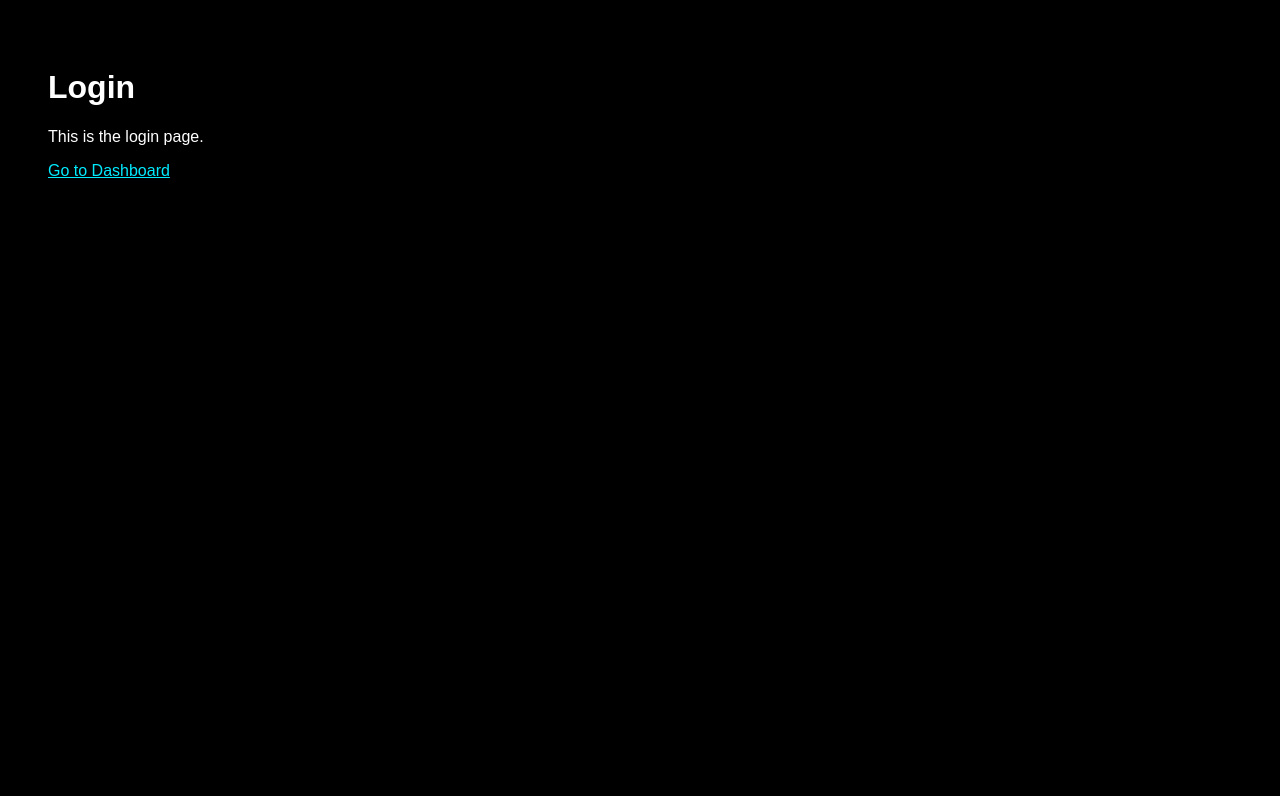
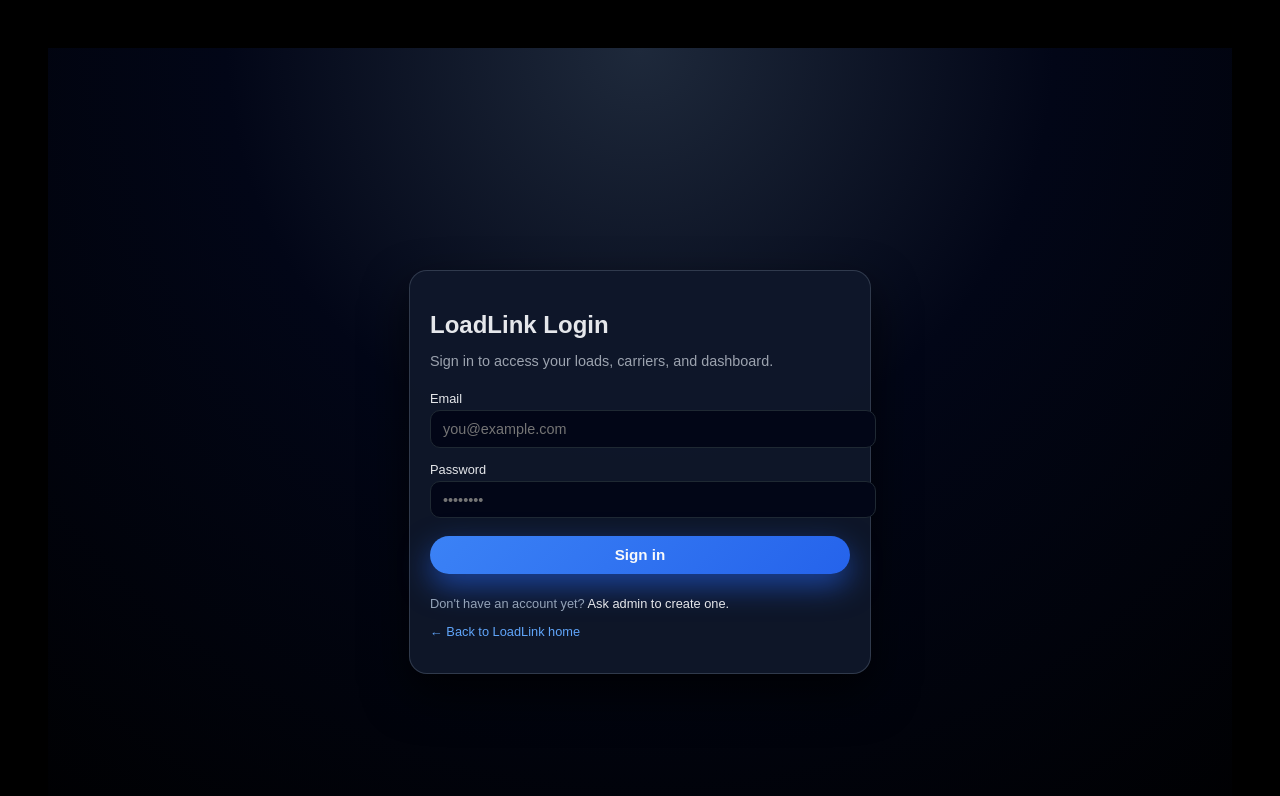
Before and after one commit to m6998499/Load-link-frontend, a Next.js app: page /login in a window 1280 px wide. Shown: the top 796 px of the page. Built offline with nearby package versions, Linux system fonts and the light colour scheme; no server answers.

Commit message:
Update login.js

```diff
--- a/pages/login.js
+++ b/pages/login.js
@@ -1,9 +1,226 @@
+// pages/login.jsx
+import Head from "next/head";
+import { useState } from "react";
+
+const BACKEND_URL =
+  process.env.NEXT_PUBLIC_BACKEND_URL ||
+  "https://load-link-backend.onrender.com";
+
 export default function Login() {
+  const [email, setEmail] = useState("");
+  const [password, setPassword] = useState("");
+  const [status, setStatus] = useState("idle"); // idle | loading | success | error
+  const [message, setMessage] = useState("");
+
+  const handleSubmit = async (e) => {
+    e.preventDefault();
+    setStatus("loading");
+    setMessage("");
+
+    try {
+      const res = await fetch(`${BACKEND_URL}/api/auth/login`, {
+        method: "POST",
+        headers: { "Content-Type": "application/json" },
+        body: JSON.stringify({ email, password }),
+      });
+
+      if (!res.ok) {
+        throw new Error("Login failed");
+      }
+
+      setStatus("success");
+      setMessage("Login successful. Redirecting…");
+      // Later: router.push("/dashboard");
+    } catch (err) {
+      setStatus("error");
+      setMessage("Login failed. Please check your email and password.");
+    }
+  };
+
+  const statusColor =
+    status === "success"
+      ? "#22c55e"
+      : status === "error"
+      ? "#f97373"
+      : "#94a3b8";
+
   return (
-    <div>
-      <h1>Login</h1>
-      <p>This is the login page.</p>
-      <a href="/dashboard">Go to Dashboard</a>
-    </div>
+    <>
+      <Head>
+        <title>LoadLink – Login</title>
+      </Head>
+
+      <div
+        style={{
+          minHeight: "100vh",
+          margin: 0,
+          background:
+            "radial-gradient(circle at top, #1e293b 0, #020617 40%, #000000 100%)",
+          color: "#e5e7eb",
+          display: "flex",
+          alignItems: "center",
+          justifyContent: "center",
+          padding: "1.5rem",
+        }}
+      >
+        <div
+          style={{
+            width: "100%",
+            maxWidth: "420px",
+            background: "rgba(15,23,42,0.96)",
+            borderRadius: "18px",
+            padding: "24px 20px 22px",
+            boxShadow: "0 20px 45px rgba(0,0,0,0.7)",
+            border: "1px solid rgba(148,163,184,0.25)",
+          }}
+        >
+          <h1
+            style={{
+              fontSize: "1.5rem",
+              fontWeight: 700,
+              marginBottom: "0.35rem",
+            }}
+          >
+            LoadLink Login
+          </h1>
+          <p
+            style={{
+              fontSize: "0.9rem",
+              color: "#9ca3af",
+              marginBottom: "1.4rem",
+            }}
+          >
+            Sign in to access your loads, carriers, and dashboard.
+          </p>
+
+          <form onSubmit={handleSubmit}>
+            {/* Email */}
+            <label
+              style={{
+                display: "block",
+                fontSize: "0.8rem",
+                fontWeight: 500,
+                marginBottom: "0.25rem",
+              }}
+            >
+              Email
+            </label>
+            <input
+              type="email"
+              required
+              value={email}
+              onChange={(e) => setEmail(e.target.value)}
+              style={{
+                width: "100%",
+                padding: "0.6rem 0.75rem",
+                borderRadius: "10px",
+                border: "1px solid #1f2933",
+                backgroundColor: "#020617",
+                color: "#e5e7eb",
+                fontSize: "0.9rem",
+                outline: "none",
+                marginBottom: "0.9rem",
+              }}
+              placeholder="you@example.com"
+            />
+
+            {/* Password */}
+            <label
+              style={{
+                display: "block",
+                fontSize: "0.8rem",
+                fontWeight: 500,
+                marginBottom: "0.25rem",
+              }}
+            >
+              Password
+            </label>
+            <input
+              type="password"
+              required
+              value={password}
+              onChange={(e) => setPassword(e.target.value)}
+              style={{
+                width: "100%",
+                padding: "0.6rem 0.75rem",
+                borderRadius: "10px",
+                border: "1px solid #1f2933",
+                backgroundColor: "#020617",
+                color: "#e5e7eb",
+                fontSize: "0.9rem",
+                outline: "none",
+                marginBottom: "1.1rem",
+              }}
+              placeholder="••••••••"
+            />
+
+            {/* Submit button */}
+            <button
+              type="submit"
+              disabled={status === "loading"}
+              style={{
+                width: "100%",
+                padding: "0.65rem",
+                borderRadius: "999px",
+                border: "none",
+                fontWeight: 600,
+                fontSize: "0.95rem",
+                cursor: status === "loading" ? "default" : "pointer",
+                background:
+                  status === "loading"
+                    ? "rgba(59,130,246,0.55)"
+                    : "linear-gradient(135deg,#3b82f6,#2563eb)",
+                color: "#f9fafb",
+                boxShadow:
+                  status === "loading"
+                    ? "none"
+                    : "0 12px 30px rgba(37,99,235,0.6)",
+                transition: "filter 0.15s ease, transform 0.12s ease",
+              }}
+            >
+              {status === "loading" ? "Signing in…" : "Sign in"}
+            </button>
+          </form>
+
+          {/* Status message */}
+          {status !== "idle" && message && (
+            <p
+              style={{
+                marginTop: "0.9rem",
+                fontSize: "0.8rem",
+                color: statusColor,
+              }}
+            >
+              {message}
+            </p>
+          )}
+
+          {/* Footer links */}
+          <div
+            style={{
+              marginTop: "1.4rem",
+              fontSize: "0.8rem",
+              color: "#94a3b8",
+            }}
+          >
+            <p style={{ marginBottom: "0.35rem" }}>
+              Don&apos;t have an account yet?{" "}
+              <span style={{ color: "#e5e7eb" }}>Ask admin to create one.</span>
+            </p>
+            <p>
+              <a
+                href="/"
+                style={{
+                  color: "#60a5fa",
+                  textDecoration: "none",
+                }}
+              >
+                ← Back to LoadLink home
+              </a>
+            </p>
+          </div>
+        </div>
+      </div>
+    </>
   );
-}
+              }
```
